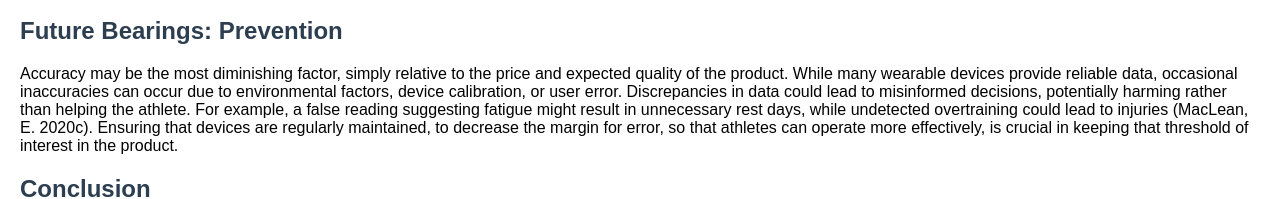
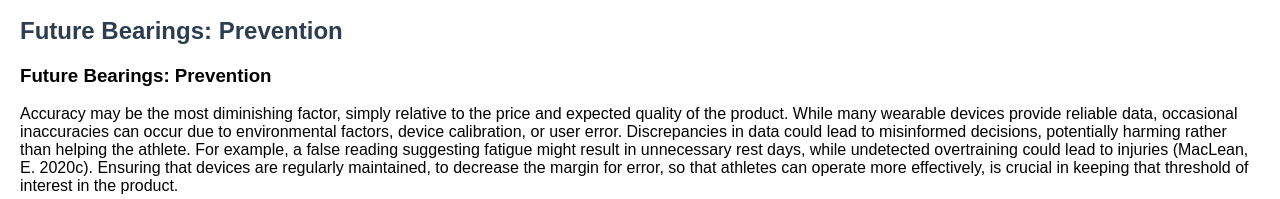
Before and after one commit to FEPSFY6883630/FY6883630, a plain HTML site: page index.html in a window 1280 px wide. Shown: the part 1584-1783 px from the top of the page. Drawn offline with Linux system fonts and the light colour scheme.

Commit message:
Update index.html

```diff
--- a/index.html
+++ b/index.html
@@ -78,6 +78,7 @@ performance, assisting coaches and athletes in making informed decisions, thereb
 likelihood of overly straining themselves whilst training. This article explores the mechanisms,
 benefits, challenges, and inherent impact of wearable technology in modern sports.</p>
 
+
     <!-- Purpose Section -->
     <h2 id="purpose">The Purpose of Wearable Technology</h2>
     <p>Sports injuries pose significant challenges for athletes at all levels, often leading to performances that
@@ -118,6 +119,7 @@ developmental stages (Osborne, B. and Cunningham, J.L. no date c). These example
 testament to how wearable technology is woven into professional sports to improve athlete well-being
 and maintain consistent performance levels across rigorous schedules.</p>
 
+
     <!-- Challenges Section -->
     <h2 id="challenges">Challenges and Limitations</h2>
     <p>Despite its numerous benefits, wearable technology faces several challenges. Cost remains a
@@ -134,8 +136,10 @@ concerns around informed consent, data security, and transparency need to be add
 technology becomes more prevalent (Osborne, B. and Cunningham, J.L. no date c).
 </p>
 
+
     <!-- Future Bearings Section -->
     <h2 id="future">Future Bearings: Prevention</h2>
+        <h3>Future Bearings: Prevention</h3>
     <p>Accuracy may be the most diminishing factor, simply relative to the price and expected quality of the
 product. While many wearable devices provide reliable data, occasional inaccuracies can occur due to
 environmental factors, device calibration, or user error. Discrepancies in data could lead to
@@ -155,6 +159,7 @@ maximise its full potential, challenges like cost, privacy concerns, and data ac
 Future developments in technology and ethical standards will play a pivotal role in the progression of
 this idea, a tangible device that correlates to athletic output, gives a breadth of view so far beyond our
 imagination, that the only thing stopping its countless possibilities, is human will.</p>
+
 
    <!-- References Section -->
     <section id="references">
```
